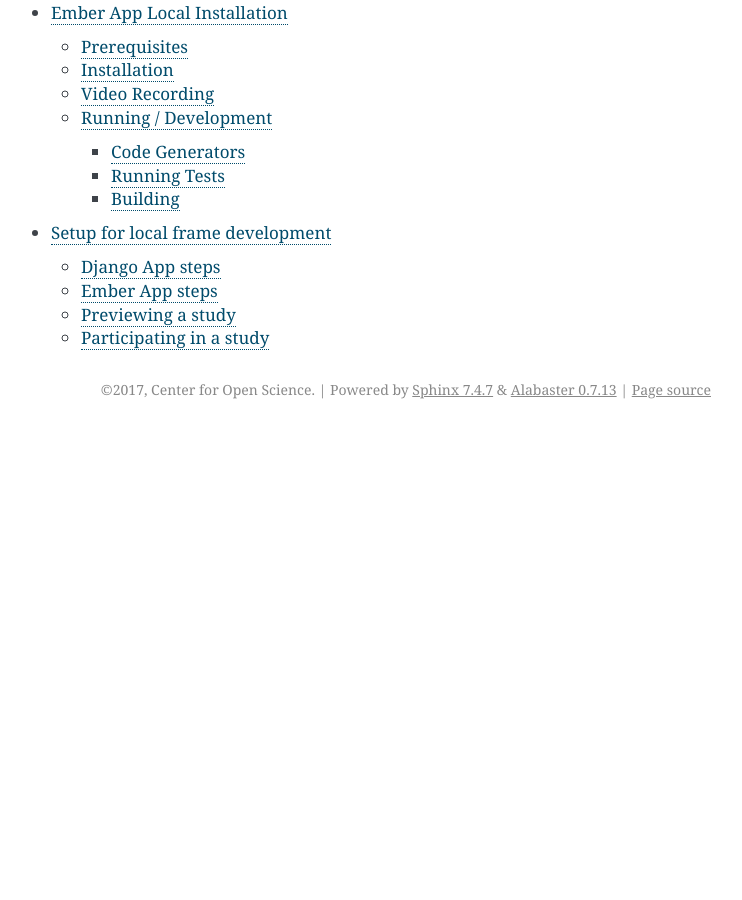
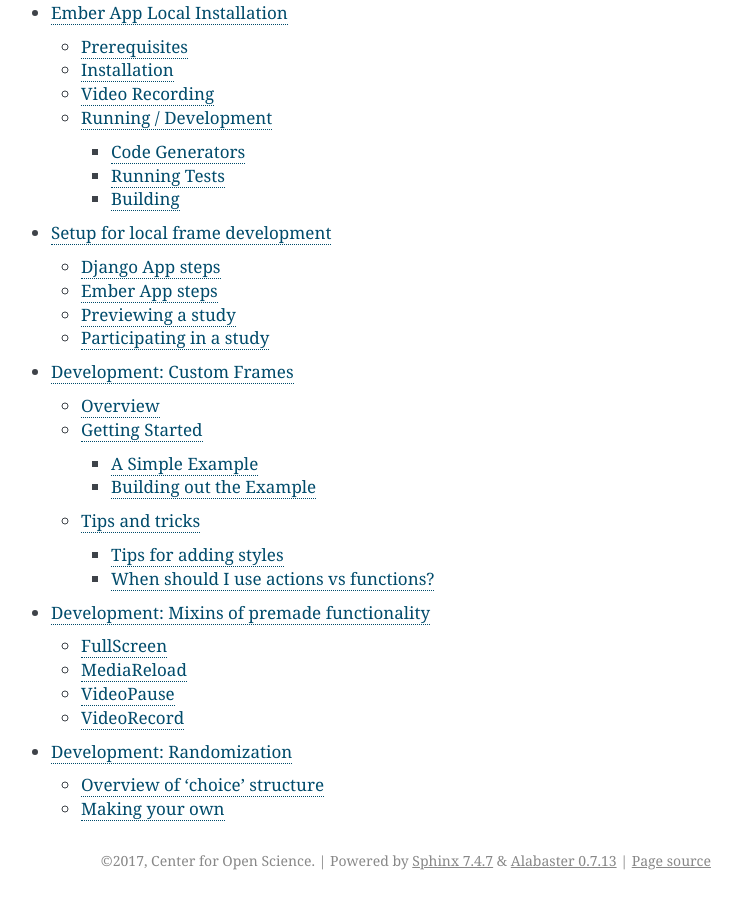
Before and after one commit to lookit/lookit-api, a Sphinx documentation site: the page built from docs/source/index.rst, in a window 1280 px wide and 900 px high, scrolled down 1658 px. Shown: the whole window, without its empty margins (399-1141 px from the left). Built offline with Sphinx 7.4.7, drawn with Linux system fonts in a browser that asks for light colours; before the commit the page ends 2087 px from its top, so only the background shows below that; some of the changed lines change nothing that is shown; some of the changed text lies outside the part shown.

Commit message:
Pull over relevant frame docs from old experimenter.

````diff
--- /dev/null
+++ b/docs/source/frames.md
@@ -0,0 +1,291 @@
+# Development: Custom Frames
+
+### Overview
+
+You may find you have a need for some experimental component is not included in Experimenter already. The goal of this
+section is to walk through extending the base functionality with your own code.
+
+We use the term 'frame' to describe the combination of JavaScript file and Handlebars HTML template that compose a
+**block** of an experiment.
+
+Experimenter is composed of three main modules:
+
+- **[lookit-api](https://github.com/CenterForOpenScience/lookit-api)**: The repo containing the Experimenter Django app.  The Lookit Django app is also in this repo.
+- **[ember-lookit-frameplayer](https://github.com/CenterForOpenScience/ember-lookit-frameplayer)**: A small Ember app that allows the API in lookit-api to talk to the exp-player
+- **[exp-player](https://github.com/CenterForOpenScience/exp-addons/tree/develop/exp-player)**: the built-in rendering engine for experiments built in Experimenter.  Contained in exp-addons.
+
+Generally, all 'frame' development will happen in the exp-player module. By nature of the way the ember-lookit-frameplayer
+repository is structured, this will mean making changes in the `ember-lookit-frameplayer/lib/exp-player` directory. These changes
+can be committed as part of the [exp-addons](https://github.com/CenterForOpenScience/exp-addons) git submodule
+(installed under `ember-lookit-frameplayer/lib`)
+
+### Getting Started
+
+One of the features of [Ember CLI](http://www.ember-cli.com/) is the ability to provide 'blueprints' for code. These
+are basically just templates of all of the basic boilerplate needed to create a certain piece of code. To begin
+developing your own frame:
+
+```bash
+cd ember-lookit-frameplayer/lib/exp-player
+ember generate exp-frame exp-<your_name>
+```
+
+Where `<your_name>` corresponds with the name of your choice.
+
+#### A Simple Example
+
+Let's walk though a basic example of 'exp-consent-form':
+
+```bash
+$ ember generate exp-frame
+installing exp-frame
+  create addon/components/exp-consent-form/component.js
+  create addon/components/exp-consent-form/template.hbs
+  create app/components/exp-consent-form.js
+```
+
+Notice this created three new files:
+- `addon/components/exp-consent-form/component.js`: the JS file for your 'frame'
+- `addon/components/exp-consent-form/template.hbs`: the Handlebars template for your 'frame'
+- `app/components/exp-consent-form.js`: a boilerplate file that exposes the new frame to the Ember app-
+  you will almost never need to modify this file.
+
+Let's take a deeper look at the `component.js` file:
+
+```javascript
+import ExpFrameBaseComponent from 'exp-player/components/exp-frame-base/component';
+import layout from './template';
+
+export default ExpFrameBaseComponent.extend({
+    type: 'exp-consent-form',
+    layout: layout,
+    meta: {
+        name: 'ExpConsentForm',
+        description: 'TODO: a description of this frame goes here.',
+        parameters: {
+            type: 'object',
+            properties: {
+                // define configurable parameters here
+            }
+        },
+        data: {
+            type: 'object',
+            properties: {
+                // define data to be sent to the server here
+            }
+        }
+    }
+});
+```
+
+The first section:
+
+```javascript
+import ExpFrameBaseComponent from 'exp-player/components/exp-frame-base';
+import layout from './template';
+
+export default ExpFrameBaseComponent.extend({
+    type: 'exp-consent-form',
+    layout: layout,
+...
+})
+```
+
+does several things:
+- imports the `ExpFrameBaseComponent`: this is the superclass that all 'frames' must extend
+- imports the `layout`: this tells Ember what template to use
+- extends `ExpFrameBaseComponent` and specifies `layout: layout`
+
+
+Next is the 'meta' section:
+
+```javascript
+    ...
+    meta: {
+        name: 'ExpConsentForm',
+        description: 'TODO: a description of this frame goes here.',
+        parameters: {
+            type: 'object',
+            properties: {
+                // define configurable parameters here
+            }
+        },
+        data: {
+            type: 'object',
+            properties: {
+                // define data to be sent to the server here
+            }
+        }
+    }
+...
+```
+
+which is comprised of:
+- name (optional): A human readable name for this 'frame'
+- description (optional): A human readable description for this 'frame'.
+- parameters: JSON Schema defining what configuration parameters this 'frame' accepts. When you define an experiment
+  that uses the frame, you will be able to specify configuration as part of the experiment definition. Any parameters in
+  this section will be automatically added as properties of the component, and directly accessible as `propertyName` from
+  templates or component logic.
+- data: JSON Schema defining what data this 'frame' outputs. Properties defined in this section represent properties of
+  the component that will get serialized and sent to the server as part of the payload for this experiment. You can get
+  these values by binding a value to an input box, for example, or you can define a custom computed property by that
+  name to have more control over how a value is sent to the server.
+
+If you want to save the value of a configuration variables, you can reference it in both parameters *and* data.
+For example, this can be useful if your experiment randomly chooses some frame behavior when it loads for the user, and
+you want to save and track what value was chosen.
+
+#### Building out the Example
+
+Let's add some basic functionality to this 'frame'. First define some of the expected parameters:
+
+```javascript
+...
+    meta: {
+        ...,
+        parameters: {
+            type: 'object',
+            properties: {
+                title: {
+                    type: 'string',
+                    default: 'Notice of Consent'
+                },
+                body: {
+                    type: 'string',
+                    default: 'Do you consent to participate in this study?'
+                },
+                consentLabel: {
+                    type: 'string',
+                    default: 'I agree'
+                }
+            }
+        }
+    },
+...
+```
+
+And also the output data:
+
+```javascript
+...,
+    data: {
+        type: 'object',
+            properties: {
+                consentGranted: {
+                    type: 'boolean',
+                    default: false
+                }
+            }
+        }
+    }
+...
+```
+
+Since we indicated above that this 'frame' has a `consentGranted` property, let's add it to the 'frame' definition:
+
+```javascript
+export default ExpFrameBaseComponent.extend({
+    ...,
+    consentGranted: null,
+    meta: {
+    ...
+    }
+...
+```
+
+
+Next let's update `template.hbs` to look more like a consent form:
+
+```
+<div class="well">
+  <h1>{{ title }}</h1>
+  <hr>
+  <p> {{ body }}</p>
+  <hr >
+  <div class="input-group">
+    <span>
+      {{ consentLabel }}
+    </span>
+    {{input type="checkbox" checked=consentGranted}}
+  </div>
+</div>
+<div class="row exp-controls">
+  <!-- Next/Last/Previous controls. Modify as appropriate -->
+  <div class="btn-group">
+    <button class="btn btn-default" {{ action 'previous' }} > Previous </button>
+    <button class="btn btn-default pull-right" {{ action 'next' }} > Next </button>
+  </div>
+</div>
+```
+
+We don't want to let the participant navigate backwards or to continue unless they've checked the box, so let's change the footer to:
+
+```
+<div class="row exp-controls">
+  <div class="btn-group">
+    <button class="btn btn-default pull-right" disabled={{ consentNotGranted }} {{ action 'next' }} > Next </button>
+  </div>
+</div>
+```
+
+Notice the new property `consentNotGranted`; this will require a new computed field in our JS file:
+
+```javascript
+    meta: {
+        ...
+    },
+    consentNotGranted: Ember.computed.not('consentGranted')
+});
+```
+
+### Tips and tricks
+
+#### Tips for adding styles
+You will probably want to add custom styles to your frame, in order to control the size, placement, and color of
+elements. Experimenter uses a common web standard called [CSS](https://developer.mozilla.org/en-US/docs/Web/CSS) for
+styles.*
+
+To add custom styles for a pre-existing component, you will need to create a file `<component-name.scss>` in the
+`addon/styles/components` directory of `exp-addons`. Then add a line to the top of `addon/styles/addon.scss`, telling
+it to use that style. For example,
+
+`@import "components/exp-video-physics";`
+
+
+Remember that anything in exp-addons is shared code. Below are a few good tips to help your addon stay isolated and
+distinct, so that it does not affect other projects.
+
+Here are a few tips for writing good styles:
+- Do not override global styles, or things that are part of another component. For example, `exp-video-physics` should
+not contain styles for `exp-player`, nor should it
+   - If you need to style a button specifically inside that component, either add a second style to the element, or
+     consider using nested [CSS selectors](https://developer.mozilla.org/en-US/docs/Learn/CSS/Introduction_to_CSS/Selectors).
+- Give all of the styles in your component a unique common name prefix, so that they don't inadvertently overlap with
+styles for other things. For example, instead of `some-video-widget`, consider a style name like `exp-myframe-video-widget`.
+
+\* You may notice that style files have a special extension `.scss`. That is because styles in experimenter are
+actually written in [SASS](http://sass-lang.com/). You can still write normal CSS just fine, but SASS provides
+additional syntax on top of that and can be helpful for power users who want complex things (like variables).
+
+#### When should I use actions vs functions?
+Actions should be used when you need to trigger a specific piece of functionality via user interaction: eg click a
+button to make something happen.
+
+Functions (or helper methods on a component/frame) should be used when the logic is shared, or not intended to be
+accessed directly via user interaction. It is usually most convenient for these methods to be defined as a part of the
+component, so that they can access data or properties of the component. Since functions can return a value, they are
+particularly helpful for things like sending data to a server, where you need to act on success or failure in order to
+display information to the user. (using promises, etc)
+
+Usually, you should use actions only for things that the user directly triggers. Actions and functions are not mutually
+exclusive! For example, an action called `save` might call an internal method called `this._save` to handle the
+behavior and message display consistently.
+
+If you find yourself using the same logic over and over, and it does not depend on properties of a particular
+ component, consider making it a [util](https://ember-cli.com/extending/#detailed-list-of-blueprints-and-their-use)!
+
+If you are building extremely complex nested components, you may also benefit from reading about closure actions. They
+can provide a way to act on success or failure of something, and are useful for :
+- [Ember closure actions have return values](https://alisdair.mcdiarmid.org/ember-closure-actions-have-return-values/)
+- [Ember.js Closure Actions Improve the Former Action Infrastructure](https://spin.atomicobject.com/2016/06/25/emberjs-closure-actions/)
--- a/docs/source/index.rst
+++ b/docs/source/index.rst
@@ -22,3 +22,6 @@
    django-project-installation
    ember-app-installation
    local-frame-development
+   frames
+   mixins
+   random
--- /dev/null
+++ b/docs/source/mixins.md
@@ -0,0 +1,23 @@
+# Development: Mixins of premade functionality
+
+Sometimes, you will wish to add a preset bundle of functionality to any arbitrary experiment frame. The Experimenter
+platform provides support for this via *mixins*. Below is a brief introduction to each of the common mixins;
+see sample usages throughout the exp-addons codebase. More documentation may be added in the future.
+
+
+## FullScreen
+This mixin is helpful when you want to show something (like a video) in fullscreen mode without distractions.
+You will need to specify the part of the page that will become full screen. By design, most browsers require that you
+interact with the page at least once before full screen mode can become active.
+
+## MediaReload
+If your component uses video or audio, you will probably want to use this mixin. It is very helpful if you ever expect
+to show two consecutive frames of the same type (eg two physics videos, or two things that play an audio clip). It
+automatically addresses a quirk of how ember renders the page; see [stackoverflow post](http://stackoverflow.com/a/18454389/1422268)
+for more information.
+
+## VideoPause
+Functionality related to pausing a video when the user presses the spacebar.
+
+## VideoRecord
+Functionality related to video capture, in conjunction with the HDFVR/ Wowza system (for which MIT has a license).
--- /dev/null
+++ b/docs/source/random.md
@@ -0,0 +1,156 @@
+# Development: Randomization
+
+Experimenter supports a special kind of frame called 'choice' that defers determining what sequence of frames a
+participant will see until the page loads. This allows for dynamic ordering of frame sequence in particular to
+support randomization of experimental conditions. The goal of this page is to walk through an example of
+implementing a custom 'randomizer'.
+
+### Overview of 'choice' structure
+
+Generally the structure for a 'choice' type frame takes the form:
+
+```json
+{
+    "kind": "choice",
+    "sampler": "random",
+    "options": [
+		"video1",
+		"video2"
+	]
+}
+```
+
+Where:
+- **sampler** indicates which 'randomizer' to use. This must correspond with the values defined in
+`lib/exp-player/addon/randomizers/index.js`
+- **options**: an array of options to sample from. These should correspond with values from the `frames` object defined
+ in the experiment structure (for more on this, see [the experiments docs](experiments.html))
+
+### Making your own
+
+There is some template code included to help you get started. From within the `experimenter/lib/exp-player` directory,
+run:
+
+```bash
+ember generate randomizer <name>
+```
+
+which will create a new file: `addon/randomizers/<name>.js`. Let's walk through an example called 'next. The 'next'
+randomizer simply picks the next frame in a series. (based on previous times that someone participated in an experiment)
+
+```bash
+$ ember generate randomizer next
+...
+installing randomizer
+  create addon/randomizers/next.js
+```
+
+Which looks like:
+```javascript
+/*
+ NOTE: you will need to manually add an entry for this file in addon/randomizers/index.js, e.g.:
+import
+import Next from './next';
+...
+{
+    ...
+    next: Next
+}
+ */
+var randomizer = function(/*frame, pastSessions, resolveFrame*/) {
+    // return [resolvedFrames, conditions]
+};
+export default randomizer;
+```
+
+The most important thing to note is that this module exports a single function. This function takes three arguments:
+	- `frame`: the JSON entry for the 'choice' frame in context
+	- `pastSessions`: an array of this participants past sessions of taking this experiment. See
+	  [the experiments docs](experiments.html) for more explanation of this data structure
+	- `resolveFrame`: a copy of the ExperimentParser's _resolveFrame method with the `this` context of the related
+	  ExperimentParser bound into the function.
+
+Additionally, this function should return a two-item array containing:
+	- a list of resolved frames
+	- the conditions used to determine that resolved list
+
+Let's walk through the implementation:
+
+```javascript
+var randomizer = function(frame, pastSessions, resolveFrame) {
+    pastSessions = pastSessions.filter(function(session) {
+        return session.get('conditions');
+    });
+    pastSessions.sort(function(a, b) {
+        return a.get('createdOn') > b.get('createdOn') ? -1: 1;
+    });
+	// ...etc
+};
+```
+
+First we make sure to filter the `pastSessions` to only the one with reported conditions, and make sure the sessions
+are sorted from most recent to least recent.
+
+```
+	...
+    var option = null;
+    if(pastSessions.length) {
+        var lastChoice = (pastSessions[0].get(`conditions.${frame.id}`) || frame.options[0]);
+        var offset = frame.options.indexOf(lastChoice) + 1;
+        option = frame.options.concat(frame.options).slice(offset)[0];
+    }
+    else {
+        option = frame.options[0];
+    }
+```
+
+Next we look at the conditions for this frame from the last session (`pastSessions[0].get(`conditions.${frame.id}`)`).
+ If that value is unspecified, we fall back to the first option in `frame.options`. We calculate the index of that
+ item in the available `frame.options`, and increment that index by one.
+
+This example allows the conditions to "wrap around", such that the "next" option after the last one in the series
+circles back to the first. To handle this we append the `options` array to itself, and slice into the resulting array to
+grab the "next" item.
+
+If there are not past sessions, then we just grab the first item from `options`.
+
+```
+    var [frames,] = resolveFrame(option);
+    return [frames, option];
+};
+
+export default randomizer;
+```
+
+Finally, we need to resolved the selected sequence using the `resolveFrame` argument. This function always returns a
+ two-item array containing:
+- an array of resolved frames
+- the conditions used to generate that array
+
+In this case we can ignore the second part of the return value, and only care about the returned `frames` array.
+
+The `export default randomizer` tells the module importer that this file exports a single item (`export default`),
+which in this case is the randomizer function (**note**: the name of this function is not important).
+
+Finally, lets make sure to add an entry to the index.js file in the same directory:
+```javascript
+import next from './next';
+
+export default {
+	...,
+    next: next
+};
+```
+
+This allows consuming code to easily import all of the randomizers at once and to index into the `randomizers` object
+dynamically, e.g. (from the `ExperimentParser`):
+
+```javascript
+import randomizers from 'exp-player/randomizers/index';
+// ...
+return randomizers[randomizer](
+	frame,
+	this.pastSessions,
+	this._resolveFrame.bind(this)
+);
+```
````
